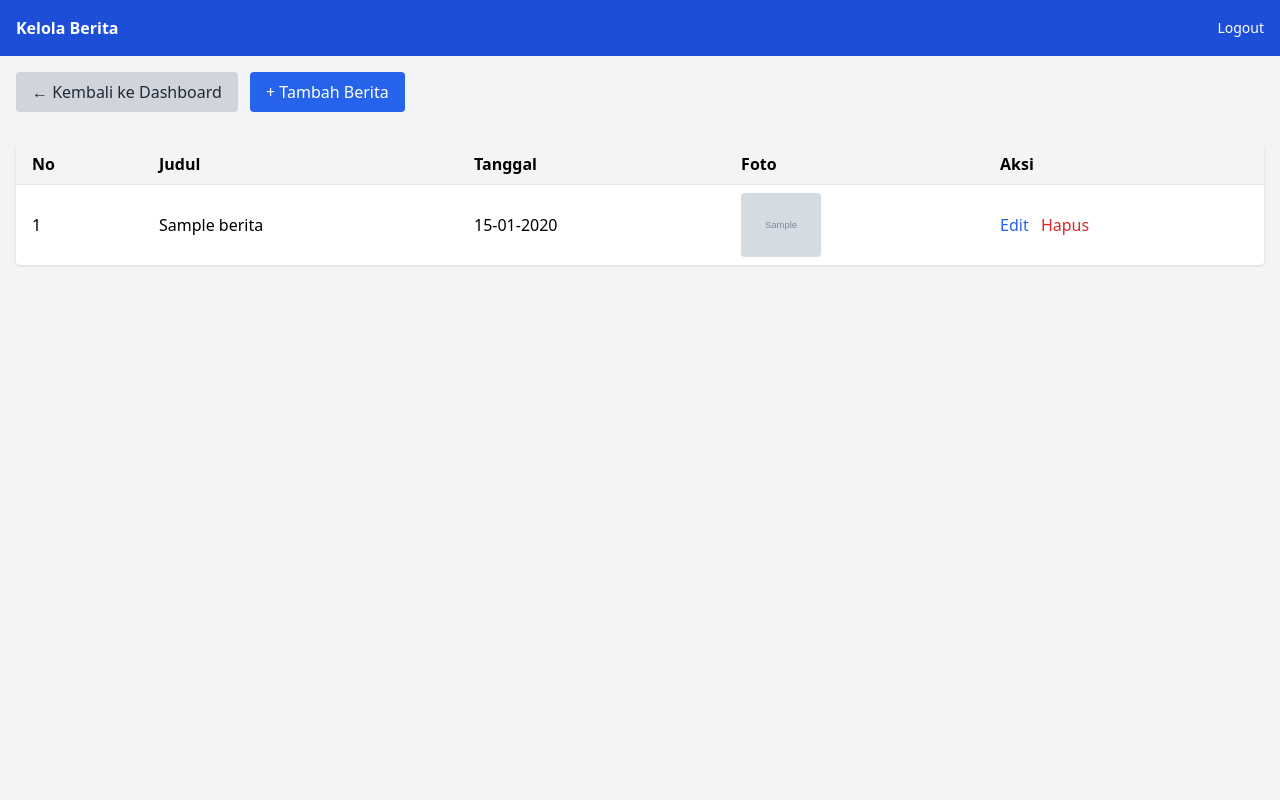
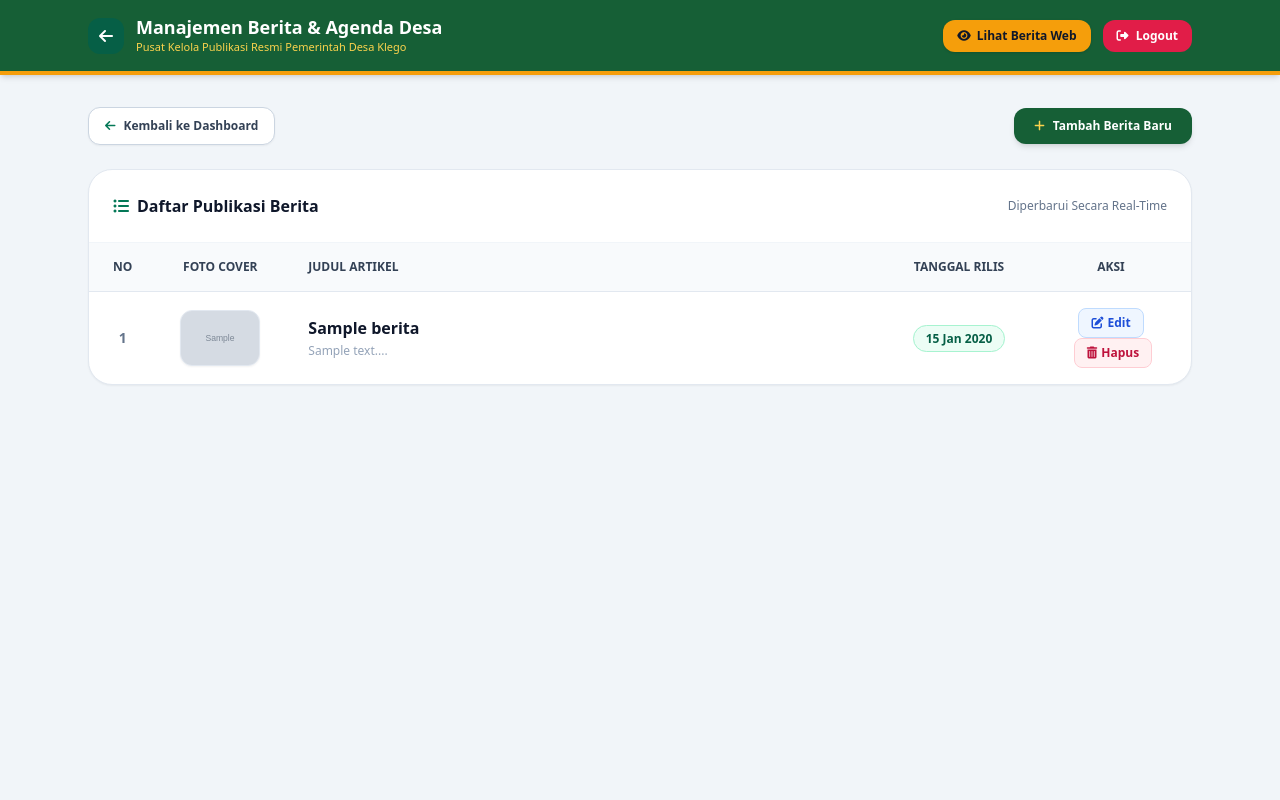
Before and after one commit to dartyourt/websitedesaklego, a PHP site: page /admin/berita.php in a window 1280 px wide. Run offline with PHP 8.4, Linux system fonts and the light colour scheme; a user stored in the database is signed in; data comes from the database, SQL or seed files in the repository; tables that the repository leaves empty or names only in its code hold one stand-in row (values such as "Sample post"); grey boxes marked "Sample" are stand-in pictures; some libraries are stand-ins or nearby versions.

Commit message:
feat: Tambahkan halaman berita-edit.php dan berita-hapus.php serta perbarui desain tabel berita di admin

```diff
--- a/admin/berita.php
+++ b/admin/berita.php
@@ -6,76 +6,123 @@ if (!isset($_SESSION['login'])) {
 }
 
 include '../config/database.php';
+require_once __DIR__ . '/../config/upload_helper.php';
 
 // Ambil semua berita
 $query = mysqli_query($conn, "SELECT * FROM berita ORDER BY tanggal DESC");
 ?>
-
 <!DOCTYPE html>
 <html lang="id">
 <head>
     <meta charset="UTF-8">
-  <title>Kelola Berita</title>
+    <meta name="viewport" content="width=device-width, initial-scale=1.0">
+    <title>Kelola Berita - Admin CMS</title>
+    <link rel="icon" href="../logoboyolali.ico">
     <script src="https://cdn.tailwindcss.com"></script>
+    <link rel="stylesheet" href="https://cdnjs.cloudflare.com/ajax/libs/font-awesome/6.4.0/css/all.min.css">
 </head>
 
-<body class="bg-gray-100 min-h-screen">
+<body class="bg-slate-100 min-h-screen font-sans text-slate-800">
 
     <!-- Header -->
-  <div class="bg-blue-700 text-white p-4 flex justify-between items-center">
-    <h1 class="font-bold">Kelola Berita</h1>
-    <a href="logout.php" class="text-sm hover:underline">Logout</a>
+    <header class="bg-[#165f36] text-white shadow-md border-b-4 border-amber-500">
+        <div class="max-w-6xl mx-auto px-6 py-4 flex justify-between items-center">
+            <div class="flex items-center gap-3">
+                <a href="index.php" class="w-9 h-9 rounded-xl bg-emerald-800 flex items-center justify-center text-white hover:bg-emerald-700 transition-colors">
+                    <i class="fa-solid fa-arrow-left"></i>
+                </a>
+                <div>
+                    <h1 class="font-bold text-lg leading-tight">Manajemen Berita & Agenda Desa</h1>
+                    <p class="text-[11px] text-amber-300">Pusat Kelola Publikasi Resmi Pemerintah Desa Klego</p>
                 </div>
+            </div>
+            <div class="flex items-center gap-3">
+                <a href="../berita.php" target="_blank" class="bg-amber-500 hover:bg-amber-400 text-slate-900 text-xs font-bold px-3.5 py-2 rounded-xl flex items-center gap-1.5 shadow transition-all">
+                    <i class="fa-solid fa-eye"></i> Lihat Berita Web
+                </a>
+                <a href="logout.php" class="text-xs bg-rose-600 hover:bg-rose-700 font-bold px-3.5 py-2 rounded-xl transition-colors">
+                    <i class="fa-solid fa-right-from-bracket mr-1"></i> Logout
+                </a>
+            </div>
+        </div>
+    </header>
 
-  <!-- Tombol Kembali -->
-  <div class="p-4">
-    <a href="index.php"
-       class="inline-block bg-gray-300 text-gray-800 px-4 py-2 rounded hover:bg-gray-400 transition">
-      ← Kembali ke Dashboard
+    <main class="max-w-6xl mx-auto px-6 py-8 space-y-6">
+        <!-- Tombol Aksi -->
+        <div class="flex justify-between items-center">
+            <a href="index.php" class="inline-flex items-center gap-2 bg-white text-slate-700 border border-slate-300 px-4 py-2.5 rounded-xl text-xs font-bold hover:bg-slate-50 transition shadow-sm">
+                <i class="fa-solid fa-arrow-left text-emerald-700"></i> Kembali ke Dashboard
             </a>
 
-    <a href="berita-tambah.php"
-       class="inline-block bg-blue-600 text-white px-4 py-2 rounded hover:bg-blue-700 transition ml-2">
-      + Tambah Berita
+            <a href="berita-tambah.php" class="inline-flex items-center gap-2 bg-[#165f36] text-white px-5 py-2.5 rounded-xl hover:bg-[#0f4426] transition font-bold text-xs shadow-md">
+                <i class="fa-solid fa-plus text-amber-300"></i> Tambah Berita Baru
             </a>
         </div>
 
         <!-- Tabel Berita -->
-  <div class="p-4">
-    <table class="w-full bg-white rounded shadow overflow-hidden">
-      <thead class="bg-gray-100">
+        <div class="bg-white rounded-3xl shadow-sm border border-slate-200 overflow-hidden">
+            <div class="p-6 border-b border-slate-100 flex items-center justify-between">
+                <h2 class="font-bold text-base text-slate-900 flex items-center gap-2">
+                    <i class="fa-solid fa-list-ul text-emerald-700"></i> Daftar Publikasi Berita
+                </h2>
+                <span class="text-xs text-slate-500 font-medium">Diperbarui Secara Real-Time</span>
+            </div>
+
+            <div class="overflow-x-auto">
+                <table class="w-full text-sm text-left border-collapse">
+                    <thead class="bg-slate-50 text-slate-700 text-xs uppercase font-extrabold border-b border-slate-200">
                         <tr>
-          <th class="px-4 py-2 text-left">No</th>
-          <th class="px-4 py-2 text-left">Judul</th>
-          <th class="px-4 py-2 text-left">Tanggal</th>
-          <th class="px-4 py-2 text-left">Foto</th>
-          <th class="px-4 py-2 text-left">Aksi</th>
+                            <th class="px-6 py-4 w-12 text-center">No</th>
+                            <th class="px-6 py-4 w-28 text-center">Foto Cover</th>
+                            <th class="px-6 py-4">Judul Artikel</th>
+                            <th class="px-6 py-4 w-36 text-center">Tanggal Rilis</th>
+                            <th class="px-6 py-4 w-40 text-center">Aksi</th>
                         </tr>
                     </thead>
-      <tbody>
-        <?php $no=1; while($row = mysqli_fetch_assoc($query)) : ?>
-        <tr class="border-t">
-          <td class="px-4 py-2"><?= $no++; ?></td>
-          <td class="px-4 py-2"><?= $row['judul']; ?></td>
-          <td class="px-4 py-2"><?= date('d-m-Y', strtotime($row['tanggal'])); ?></td>
-          <td class="px-4 py-2">
+                    <tbody class="divide-y divide-slate-100">
+                        <?php $no = 1; while($row = mysqli_fetch_assoc($query)) : ?>
+                        <tr class="hover:bg-slate-50/80 transition-colors">
+                            <td class="px-6 py-4 text-center font-bold text-slate-500"><?= $no++; ?></td>
+                            <td class="px-6 py-4 text-center">
                                 <?php if($row['foto']): ?>
-              <?php $fotoPath = file_exists('../uploads/berita/' . $row['foto']) ? '../uploads/berita/' . $row['foto'] : '../uploads/' . $row['foto']; ?>
-              <img src="<?= htmlspecialchars($fotoPath); ?>" alt="Foto" class="w-20 h-16 object-cover rounded">
+                                    <?php $fotoPath = '../' . ltrim(resolve_uploaded_image($row['foto']), '/'); ?>
+                                    <div class="w-20 h-14 rounded-xl overflow-hidden shadow-sm border border-slate-200 bg-slate-100 mx-auto">
+                                        <img src="<?= htmlspecialchars($fotoPath); ?>" onerror="this.onerror=null; this.src='../assets/img/utama.jpg';" alt="Foto" class="w-full h-full object-cover">
+                                    </div>
                                 <?php else: ?>
-              -
+                                    <div class="w-20 h-14 rounded-xl bg-slate-100 text-slate-400 flex items-center justify-center text-xs mx-auto border border-slate-200">
+                                        <i class="fa-regular fa-image text-lg"></i>
+                                    </div>
                                 <?php endif; ?>
                             </td>
-          <td class="px-4 py-2">
-            <a href="berita-edit.php?id=<?= $row['id']; ?>" class="text-blue-600 hover:underline mr-2">Edit</a>
-            <a href="berita-hapus.php?id=<?= $row['id']; ?>" class="text-red-600 hover:underline"
-               onclick="return confirm('Yakin ingin menghapus berita ini?');">Hapus</a>
+                            <td class="px-6 py-4">
+                                <span class="font-extrabold text-slate-900 text-base leading-snug block hover:text-emerald-700 transition-colors">
+                                    <a href="../detail-berita.php?id=<?= $row['id'] ?>" target="_blank"><?= htmlspecialchars($row['judul']) ?></a>
+                                </span>
+                                <span class="text-xs text-slate-400 mt-1 line-clamp-1">
+                                    <?= htmlspecialchars(substr(strip_tags($row['isi'] ?? ''), 0, 90)) ?>...
+                                </span>
+                            </td>
+                            <td class="px-6 py-4 text-center">
+                                <span class="bg-emerald-50 text-emerald-800 border border-emerald-200 px-3 py-1 rounded-full font-bold text-xs">
+                                    <?= date('d M Y', strtotime($row['tanggal'])); ?>
+                                </span>
+                            </td>
+                            <td class="px-6 py-4 text-center space-x-1">
+                                <a href="berita-edit.php?id=<?= $row['id']; ?>" class="inline-flex items-center gap-1 px-3 py-1.5 rounded-lg bg-blue-50 text-blue-700 hover:bg-blue-100 font-bold text-xs border border-blue-200 transition">
+                                    <i class="fa-solid fa-pen-to-square"></i> Edit
+                                </a>
+                                <a href="berita-hapus.php?id=<?= $row['id']; ?>" class="inline-flex items-center gap-1 px-3 py-1.5 rounded-lg bg-rose-50 text-rose-700 hover:bg-rose-100 font-bold text-xs border border-rose-200 transition" onclick="return confirm('Yakin ingin menghapus berita ini secara permanen?');">
+                                    <i class="fa-solid fa-trash-can"></i> Hapus
+                                </a>
                             </td>
                         </tr>
                         <?php endwhile; ?>
                     </tbody>
                 </table>
             </div>
+        </div>
+    </main>
 
 </body>
 </html>
```
Also changed, not shown: admin/berita-edit.php (added, +273 -0 lines), admin/berita-hapus.php (added, +32 -0 lines). Lines whose indentation alone changed are shown as unchanged.
